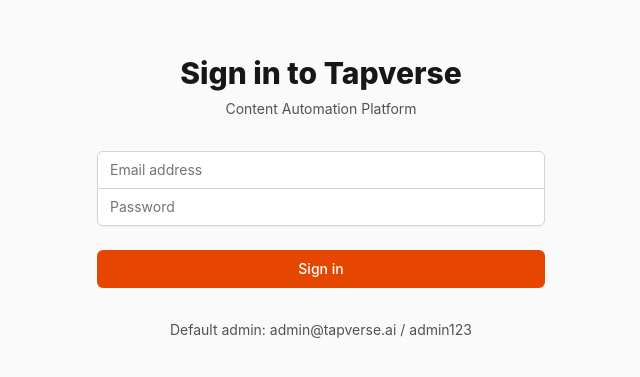
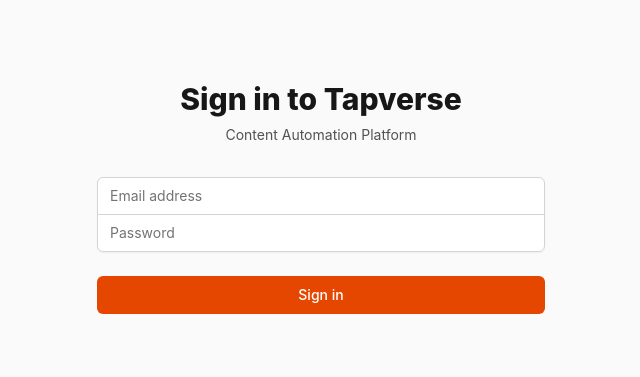
Before and after one commit to TEKNAS-SOLUTIONS/tapverse-content-app, a React (Vite) app in the folder frontend/: page /login in a window 1280 px wide. Shown: the part 215-592 px from the top of the page, without its empty margins (319-959 px from the left). Built offline with nearby package versions, Linux system fonts and the light colour scheme.

Commit message:
Fix UAT Issues #4 and #5: Remove login credentials and fix Admin Chat breadcrumb

```diff
--- a/frontend/src/components/Breadcrumb.jsx
+++ b/frontend/src/components/Breadcrumb.jsx
@@ -85,6 +85,8 @@
           crumbs.push({ label: 'Client', path: `/analytics/client/${params.clientId}` });
         }
       }
+    } else if (path.startsWith('/admin-chat')) {
+      crumbs.push({ label: 'Admin Chat', path: '/admin-chat' });
     } else if (path.startsWith('/admin')) {
       crumbs.push({ label: 'Settings', path: '/admin' });
     }
--- a/frontend/src/pages/Login.jsx
+++ b/frontend/src/pages/Login.jsx
@@ -90,9 +90,6 @@
             </button>
           </div>
         </form>
-        <div className="text-center text-sm text-gray-600">
-          <p>Default admin: admin@tapverse.ai / admin123</p>
-        </div>
       </div>
     </div>
   );
```
Also changed, not shown: 2 other files (tests, documents, lock files or other folders).
